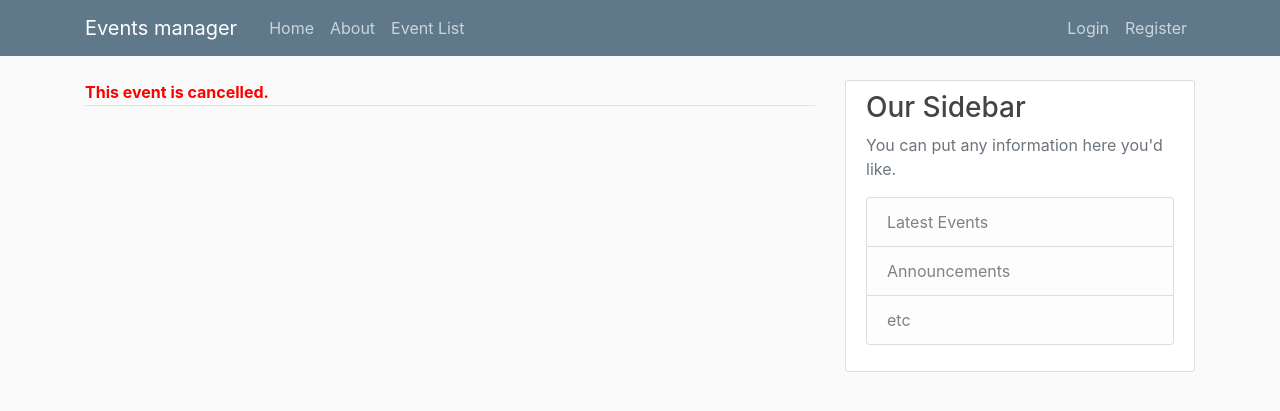
After one commit to FunnyGames/event-manager, a Django app: page /event/1/ in a window 1280 px wide. The commit adds this page. Shown: the top 411 px of the page. Run offline with Django 3.2, Linux system fonts and the light colour scheme; tables that the repository leaves empty hold one stand-in row (values such as "Sample post"); some libraries are stand-ins or nearby versions.

Commit message:
PM2020T26-13 Create GUI for view single event

```diff
--- a/event_manager/event/templates/event/about.html
+++ b/event_manager/event/templates/event/about.html
@@ -1,4 +1,4 @@
 {% extends "event/base.html" %}
 {% block content %}
-<h1>Event About!</h1>
+<h1>{{title}}!</h1>
 {% endblock content %}
--- /dev/null
+++ b/event_manager/event/templates/event/event.html
@@ -0,0 +1,29 @@
+{% extends "event/base.html" %}
+{% block content %}
+{% if cancelled_event %}
+<div class="article-metadata" style="color: red !important;">
+    <div style="color: red !important; font-weight: bold;">This event is cancelled.</div>
+</div>
+{% else %}
+<h1>{{event.title}}</h1>
+<div class="article-metadata">
+    <small class="text-muted">{{ event.start_date }}</small>
+</div>
+<p class="article-content">Event ID: {{ event.id }}</p>
+<h2><a class="article-title" href="{% url 'event-view' event.id %}">{{ event.title }}</a></h2>
+<p class="article-content">{{ event.description }}</p>
+<p class="article-content">
+    Date range: {{ event.start_date }} - {{ event.end_date }}
+</p>
+<p class="article-content">Capacity: {{ event.capacity }}</p>
+<p class="article-content">Place: {{ event.place }}</p>
+{% for u in announcements %}
+{% if u.EventId == event.id %}
+<div class="article-metadata" style="color: green !important;">
+    <div style="color: black !important; font-weight: bold;">Announcement:</div> {{ u.announcement }}
+    <span style="color: black !important; font-size: small;">{{ u.create_date }}</span>
+</div>
+{% endif %}
+{% endfor %}
+{% endif %}
+{% endblock content %}
--- a/event_manager/event/templates/event/event_list.html
+++ b/event_manager/event/templates/event/event_list.html
@@ -16,7 +16,7 @@
       <small class="text-muted">{{ event.start_date }}</small>
     </div>
     <p class="article-content">Event ID: {{ event.id }}</p>
-    <h2><a class="article-title" href="#">{{ event.title }}</a></h2>
+    <h2><a class="article-title" href="{% url 'event-view' event.id %}">{{ event.title }}</a></h2>
     <p class="article-content">{{ event.description }}</p>
     <p class="article-content">
       Date range: {{ event.start_date }} - {{ event.end_date }}
--- a/event_manager/event/urls.py
+++ b/event_manager/event/urls.py
@@ -5,5 +5,6 @@ urlpatterns = [
     path('', views.home, name='event-home'),
     path('about/', views.about, name='event-about'),
     path('event_list/', views.event_list, name='event-event_list'),
+    path('event/<int:id>/', views.view_event, name='event-view'),
 
 ]
--- a/event_manager/event/views.py
+++ b/event_manager/event/views.py
@@ -7,23 +7,30 @@ from .models import EventUpdates
 
 # Create your views here.
 
-Event = Event.objects.all()
-CancelledEvent = CancelledEvent.objects.all()
-UpdatesEvent = EventUpdates.objects.all()
-
-
 def home(request):
     return render(request, 'event/home.html')
 
 
 def about(request):
-    return render(request, 'event/about.html', {'title': 'About'})
+    context = {
+        'title': 'About'
+    }
+    return render(request, 'event/about.html', context)
 
 
 def event_list(request):
     context = {
-        'events': Event,
-        'announcements': UpdatesEvent,
-        'cancelled_events': CancelledEvent
+        'events': Event.objects.all(),
+        'announcements': EventUpdates.objects.all(),
+        'cancelled_events': CancelledEvent.objects.all()
     }
     return render(request, 'event/event_list.html', context)
+
+
+def view_event(request, id):
+    context = {
+        'event': Event.objects.get(id=id),
+        'announcements': EventUpdates.objects.filter(EventId=id),
+        'cancelled_event': CancelledEvent.objects.filter(EventId=id)
+    }
+    return render(request, 'event/event.html', context)
```
